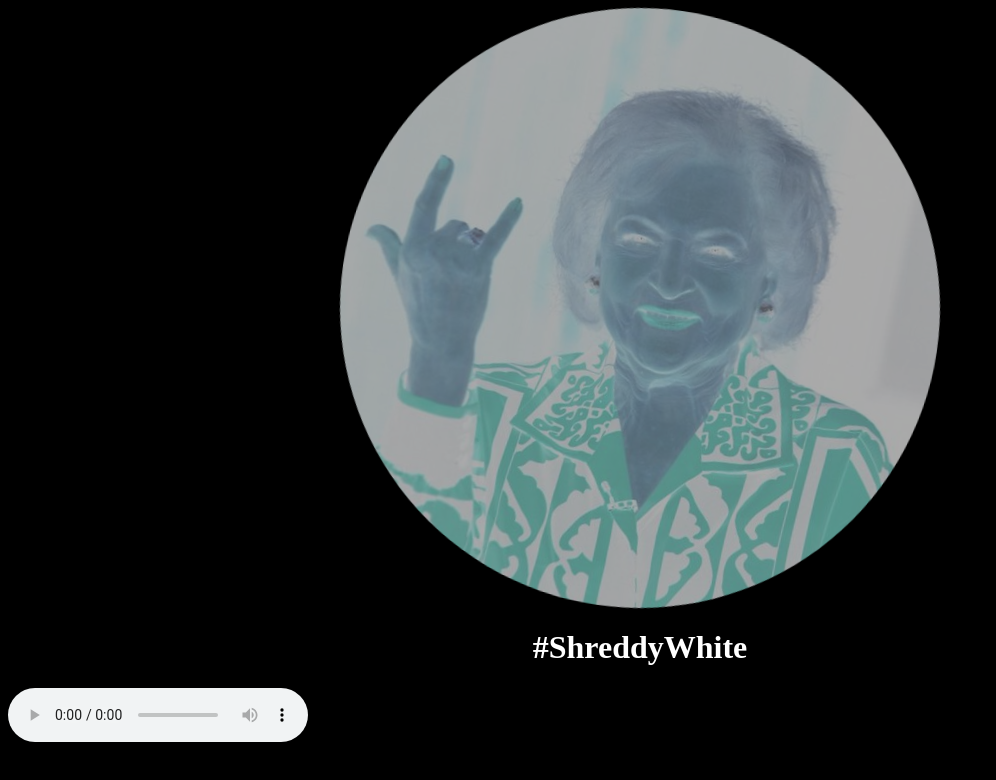
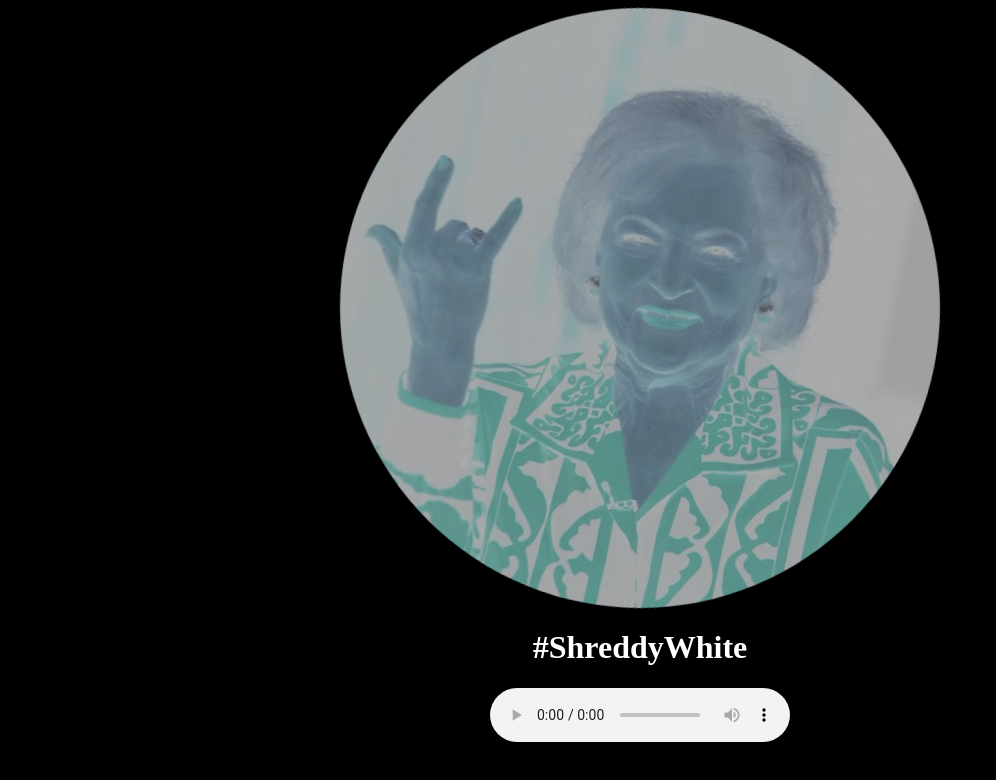
Before and after one commit to corbanmailloux/shreddywhite, a plain HTML site: page index.html in a window 1280 px wide. Shown: the whole page, without its empty margins (0-996 px from the left). Drawn offline with Linux system fonts and the light colour scheme.

Commit message:
Center the audio player.

```diff
--- a/css/main.css
+++ b/css/main.css
@@ -6,6 +6,12 @@ h1 {
   color: white;
   text-align: center;
 }
+
+#audioPlayer {
+  display: table;
+  margin: 0 auto;
+}
+
 
 .center{
   display: block;
--- a/index.html
+++ b/index.html
@@ -11,7 +11,7 @@
 
     <div class="center betty"></div>
     <h1>#ShreddyWhite</h1>
-    <audio controls loop autoplay>
+    <audio controls loop autoplay id="audioPlayer">
       <source src="/audio/shred.ogg" type="audio/ogg">
       <source src="/audio/shred.mp3" type="audio/mpeg">
       Your browser does not support the audio element, so just sing and air guitar.
```
